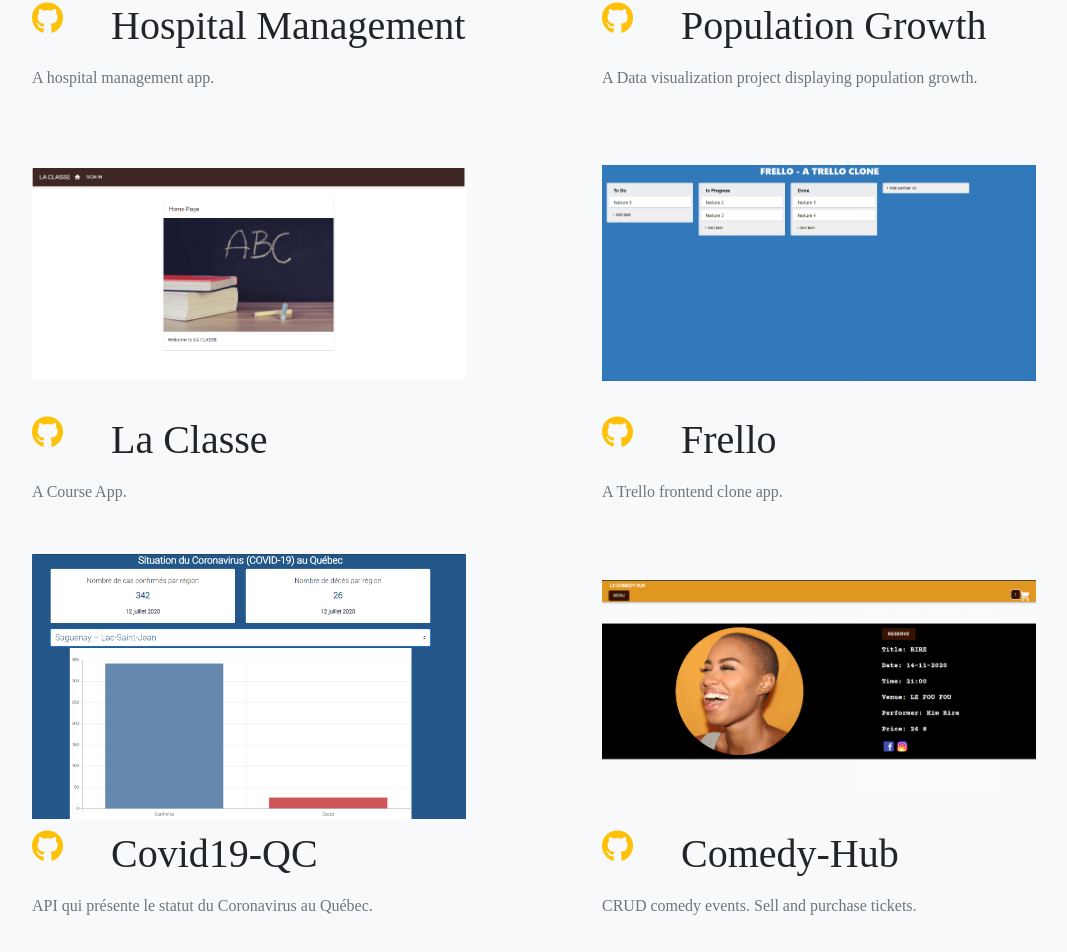
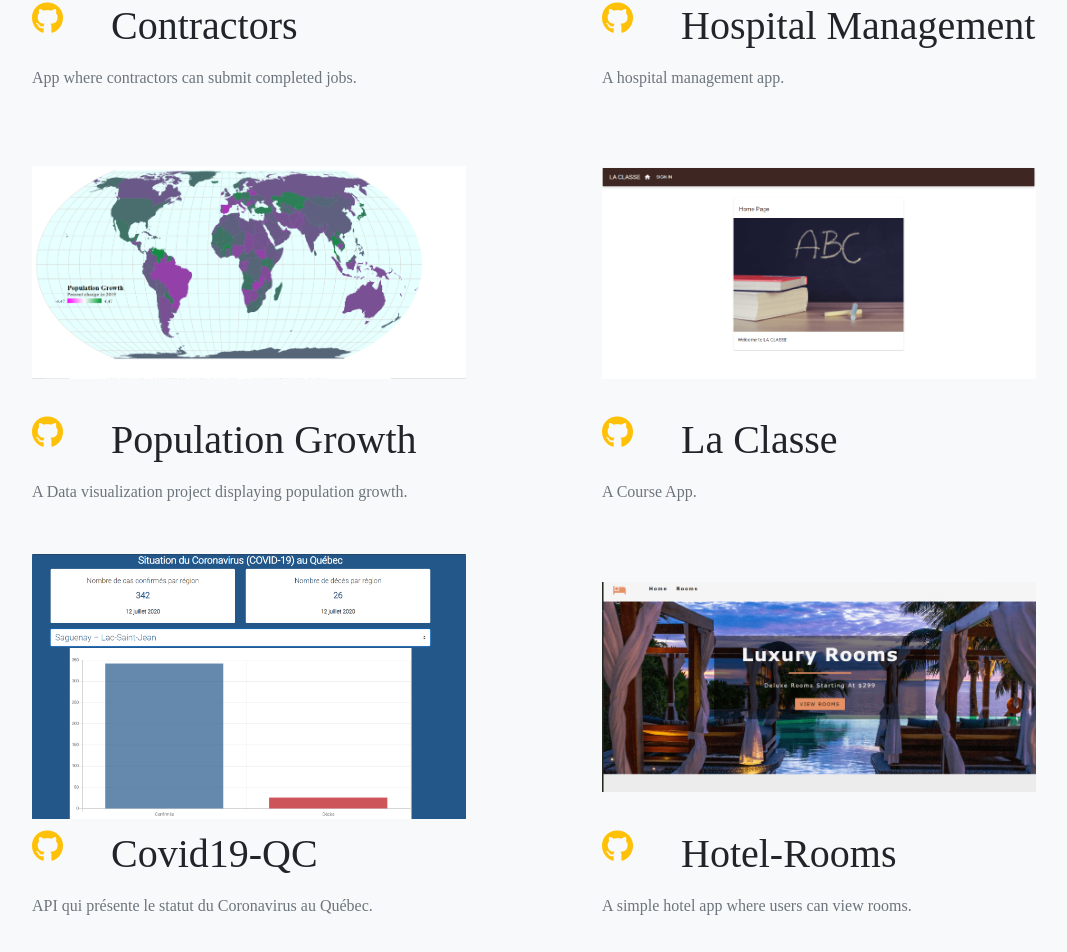
Before and after one commit to baubrun/folio, a React (Create React App) app in the folder frontend/: page / in a window 1280 px wide. Shown: the part 1607-2559 px from the top of the page, without its empty margins (53-1120 px from the left). Built offline with nearby package versions, Linux system fonts and the light colour scheme.

Commit message:
added contractors

```diff
--- a/frontend/src/data/index.js
+++ b/frontend/src/data/index.js
@@ -2,7 +2,7 @@ import restoImg from "../images/rt.PNG"
 import qcImg from "../images/qc.PNG"
 import chatImg from "../images/op.PNG"
 import conssImg from "../images/cs.PNG"
-import mlImg from "../images/ml.PNG"
+import mlImg from "../images/ml.png"
 import ptImg from "../images/pb.PNG"
 import phoneStoreImg from "../images/ms.PNG"
 import cafeImg from "../images/cf.PNG"
@@ -10,23 +10,32 @@ import socialIMg from "../images/sw.PNG"
 import frelloImg from "../images/fr.PNG"
 import classeImg from "../images/lc.PNG"
 import comedyImg from "../images/ch.PNG"
-import msPhpImg from "../images/ms-php.PNG"
 import hotelImg from "../images/hr.PNG"
 import budgetJs from "../images/ba.PNG"
 import restoRevImg from "../images/rr.PNG"
 import popGrowth from "../images/popGrowth.PNG"
 import hospital from "../images/hospManag.PNG"
+import contractors from "../images/contractors.PNG"
 
 let gitRoot = "https://github.com/baubrun/"
 
 const projects = [{
+        title: "Contractors",
+        description: "App where contractors can submit completed jobs.",
+        image: contractors,
+        alt: "Contractors",
+        sourceCode: `${gitRoot}/contractors`,
+        url: `https://github.com/baubrun/contractors`
+    },
+    {
         title: "Hospital Management",
         description: " A hospital management app.",
         image: hospital,
         alt: "Hospital Management",
         sourceCode: `${gitRoot}/hospital-management`,
         url: `https://hosp-man.herokuapp.com/`
-    }, {
+    },
+    {
         title: "Population Growth",
         description: "A Data visualization project displaying population growth.",
         image: popGrowth,
@@ -42,15 +51,6 @@ const projects = [{
         sourceCode: `${gitRoot}/courses`,
         url: "https://c-room.herokuapp.com"
     },
-
-    {
-        title: "Frello",
-        description: "A Trello frontend clone app.",
-        image: frelloImg,
-        alt: "Frello",
-        sourceCode: `${gitRoot}/frello`,
-        url: "https://upbeat-thompson-bd9e41.netlify.app/"
-    },
     {
         title: "Covid19-QC",
         description: "API qui présente le statut du Coronavirus au Québec.",
@@ -59,7 +59,14 @@ const projects = [{
         sourceCode: `${gitRoot}/Covid19-QC`,
         url: "https://thirsty-clarke-688aee.netlify.app/"
     },
-
+    {
+        title: "Hotel-Rooms",
+        description: "A simple hotel app where users can view rooms.",
+        image: hotelImg,
+        alt: "Hotel-Rooms",
+        sourceCode: `${gitRoot}/Hotel`,
+        url: "https://adoring-clarke-6c55be.netlify.app/"
+    },
     {
         title: "Comedy-Hub",
         description: "CRUD comedy events. Sell and purchase tickets.",
@@ -77,13 +84,15 @@ const projects = [{
         url: "https://eager-tesla-c26f9a.netlify.app/"
     },
     {
-        title: "Hotel-Rooms",
-        description: "A simple hotel app where users can view rooms.",
-        image: hotelImg,
-        alt: "Hotel-Rooms",
-        sourceCode: `${gitRoot}/Hotel`,
-        url: "https://adoring-clarke-6c55be.netlify.app/"
+        title: "Frello",
+        description: "A Trello frontend clone app.",
+        image: frelloImg,
+        alt: "Frello",
+        sourceCode: `${gitRoot}/frello`,
+        url: "https://upbeat-thompson-bd9e41.netlify.app/"
     },
+
+
     {
         title: "Social-Wall",
         description: "Responsive CRUD for messages and images.",
@@ -116,14 +125,6 @@ const projects = [{
         alt: "Cafe frontend",
         sourceCode: `${gitRoot}/Cafe`,
         url: "https://heuristic-knuth-a3a7ce.netlify.app/"
-    },
-    {
-        title: "Message-board",
-        description: "Message board app.",
-        image: msPhpImg,
-        alt: "Message-board",
-        sourceCode: `${gitRoot}/Message-board`,
-        url: `${gitRoot}/Message-board`
     },
     {
         title: "Mobile-phone-store",
```
Also changed, not shown: frontend/src/images/contractors.PNG (added), 1 other file (tests, documents, lock files or other folders).
